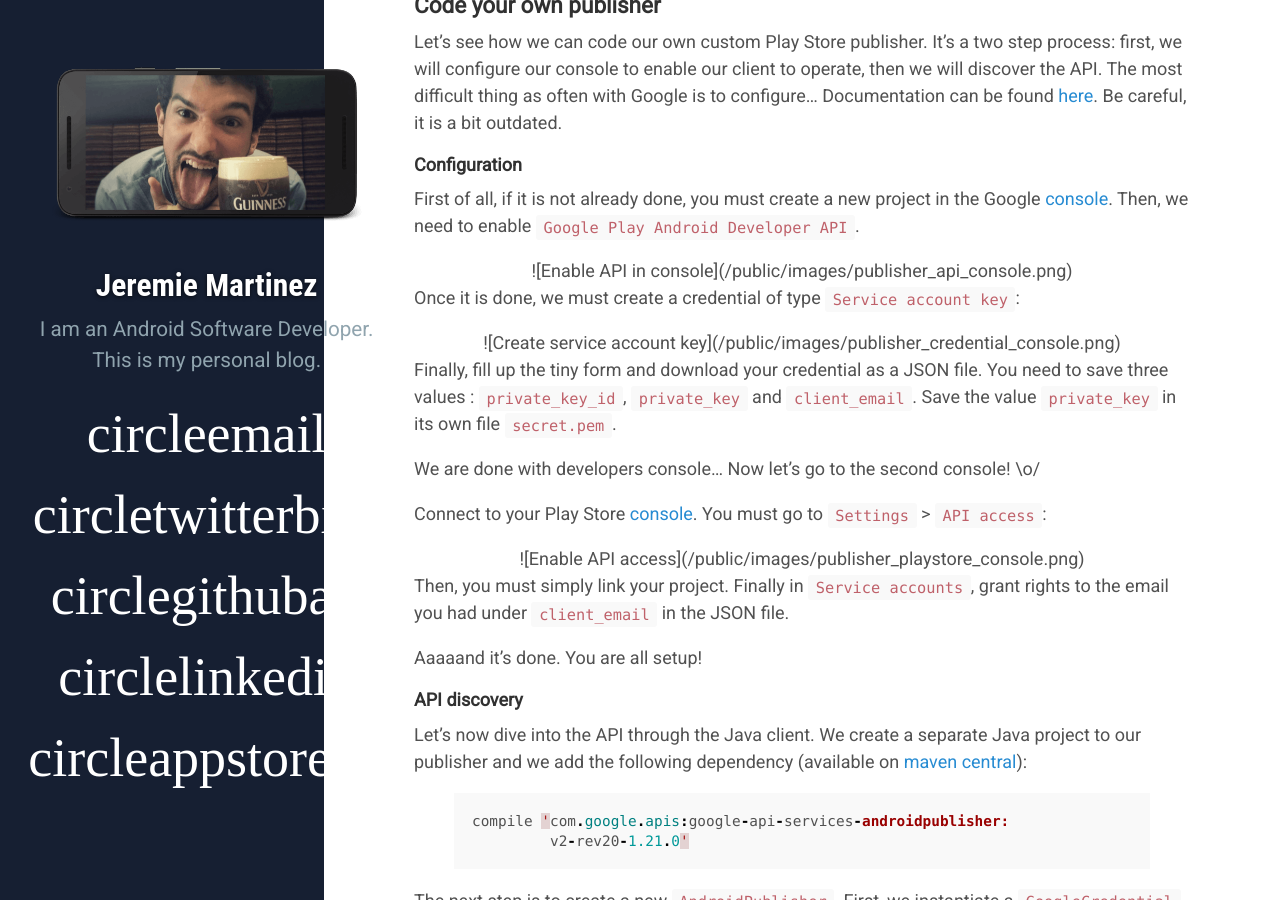
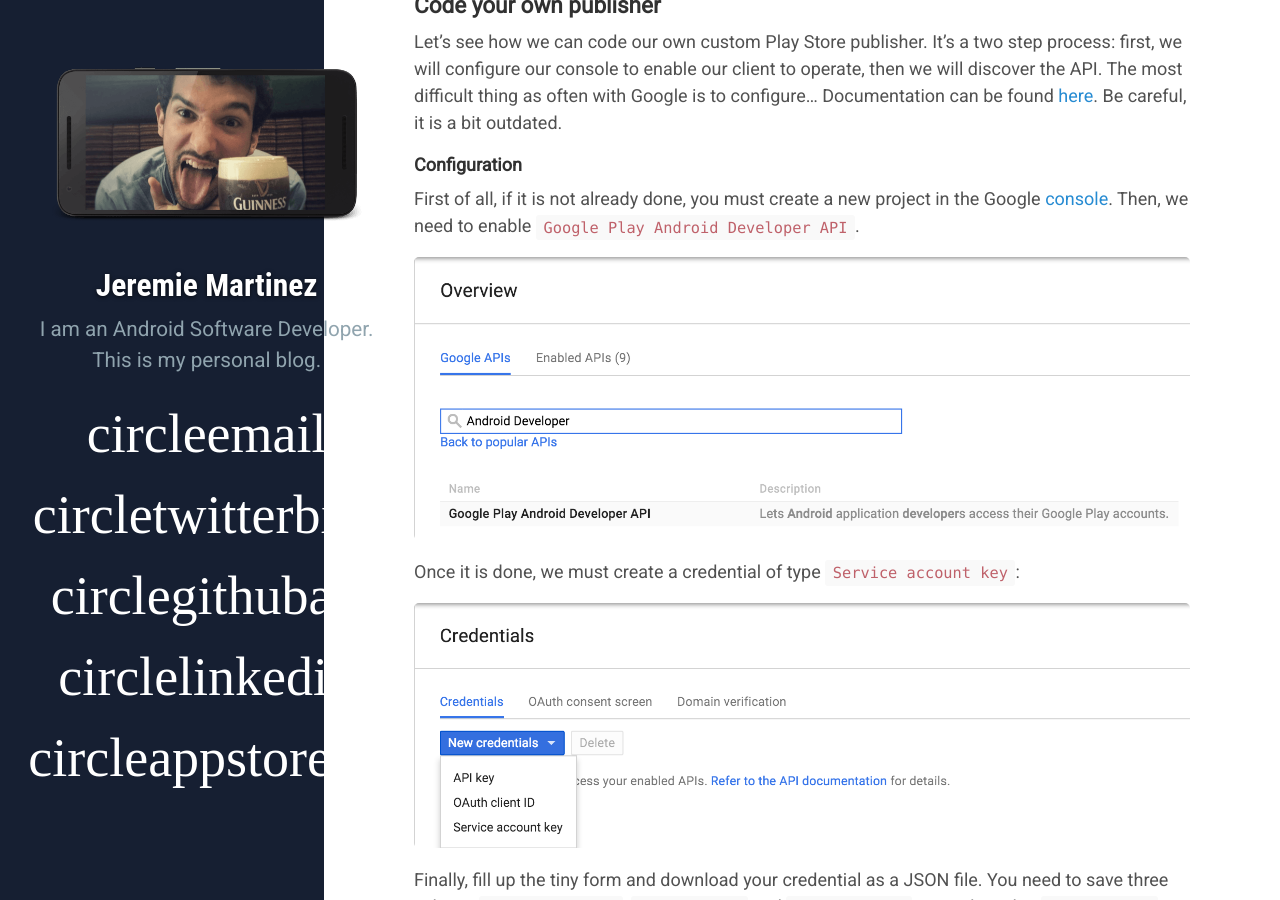
Before and after one commit to jeremiemartinez/jeremiemartinez.github.com, a Jekyll site: the page built from _posts/2016-01-14-devops-on-android.md, in a window 1280 px wide and 900 px high, scrolled down 2365 px. Built offline with Jekyll 4.4.1, drawn with Linux system fonts in a browser that asks for light colours; some web fonts are replaced; Markdown is read by kramdown in place of the engine named in the settings; comment, search, counter and statistics services are not loaded.

Commit message:
Migration…

```diff
--- a/Gemfile
+++ b/Gemfile
@@ -1,3 +1,4 @@
 source 'https://rubygems.org'
 gem 'github-pages'
 gem 'jekyll-feed'
+gem 'jekyll-paginate'
--- a/_config.yml
+++ b/_config.yml
@@ -1,8 +1,9 @@
 # Dependencies
-markdown:         redcarpet
-highlighter:      pygments
+markdown:         kramdown
+highlighter:      rouge
 gems:
   - jekyll-feed
+  - jekyll-paginate
 
 # Permalinks
 permalink:        pretty
@@ -21,6 +22,7 @@
 
 paginate:         5
 future:           true
+show_drafts:      true
 
 # Custom vars
 version:          2.1.0
--- a/_posts/2016-01-14-devops-on-android.md
+++ b/_posts/2016-01-14-devops-on-android.md
@@ -69,11 +69,11 @@
 
 First of all, if it is not already done, you must create a new project in the Google [console](https://console.developers.google.com/apis). Then, we need to enable `Google Play Android Developer API`.
 
-<center>![Enable API in console]({{ site.baseurl }}public/images/publisher_api_console.png)</center>
+![Enable API in console]({{ site.baseurl }}public/images/publisher_api_console.png)
 
 Once it is done, we must create a credential of type `Service account key`:
 
-<center>![Create service account key]({{ site.baseurl }}public/images/publisher_credential_console.png)</center>
+![Create service account key]({{ site.baseurl }}public/images/publisher_credential_console.png)
 
 Finally, fill up the tiny form and download your credential as a JSON file. You need to save three values : `private_key_id`, `private_key` and `client_email`. Save the value `private_key` in its own file `secret.pem`.
 
@@ -81,7 +81,7 @@
 
 Connect to your Play Store [console](https://play.google.com/apps/publish). You must go to `Settings` > `API access`:
 
-<center>![Enable API access]({{ site.baseurl }}public/images/publisher_playstore_console.png)</center>
+![Enable API access]({{ site.baseurl }}public/images/publisher_playstore_console.png)
 
 Then, you must simply link your project. Finally in `Service accounts`, grant rights to the email you had under `client_email` in the JSON file.
 
--- a/index.html
+++ b/index.html
@@ -5,7 +5,7 @@
 
 <div class="posts">
   {% for post in paginator.posts %}
-   {% if post.visible != 1  %}
+    {% unless post.draft %}
   <div class="post">
     <h1 class="post-title">
       <a href="{{ post.url }}">
@@ -24,7 +24,7 @@
     <a href="{{ post.url }}">Read more …</a>
     </div>
   </div>
-  {% endif %}
+  {% endunless %}
   {% endfor %}
 </div>
 
```
Also changed, not shown: _posts/2015-04-17-tests-android.md (+2 -9 lines), _posts/2015-12-15-custom-lint-rules.md (+2 -3 lines), Gemfile.lock.
